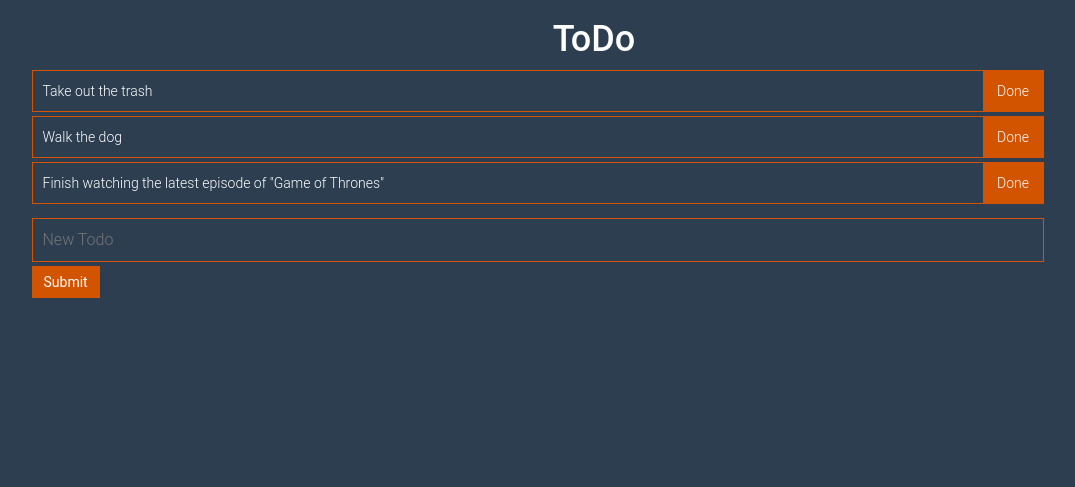
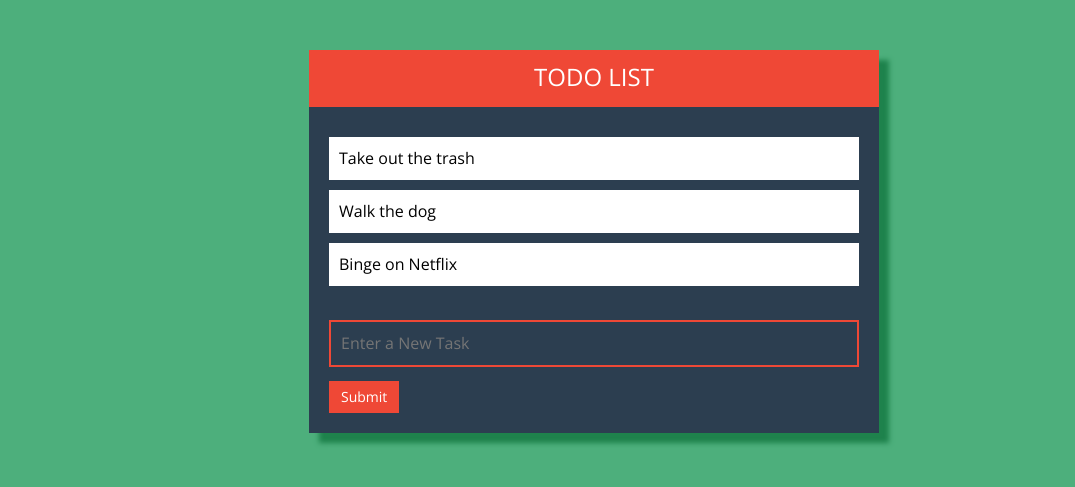
Before and after one commit to impreze/todo-list-angularjs, a plain HTML site: page index.html in a window 1280 px wide. Shown: the whole page, without its empty margins (46-1121 px from the left). Drawn offline with nearby package versions, Linux system fonts and the light colour scheme.

Commit message:
Updating to new styling code and adding screenshot

```diff
--- /dev/null
+++ b/css/style.css
@@ -0,0 +1,85 @@
+body {
+  background-color: #4DAF7C;
+  box-sizing: border-box;
+  font-family: 'Open Sans', sans-serif;
+	font-size: 16px;
+}
+
+.todo-list {
+  background-color: #2C3E50;
+	margin: 50px auto;
+  box-shadow: 10px 10px 5px #1E824C;
+  width: 50%;
+}
+
+@media screen and (max-width: 760px) {
+    .todo-list {
+        width: 100%;
+    }
+}
+
+
+.todo-header {
+	background-color: #EF4836;
+  color: #fff;
+  font-size: 24px;
+  padding: 10px 0 3px 0;
+}
+
+.todo-items {
+  padding: 20px;
+}
+
+.todo-item {
+  background: #fff;
+  color: #000;
+  font-weight: 500;
+  padding: 10px;
+  position: relative;
+  margin: 10px 0;
+  cursor: pointer;
+  transition: all 0.25s ease-in-out;
+}
+
+.todo-item:hover {
+  background: #F2784B;
+  text-decoration: line-through;
+}
+.todo-item:hover::after {
+  font-family: FontAwesome;
+  content: '\f00d';
+  display: inline-block;
+  padding-right: 3px;
+  vertical-align: middle;
+}
+
+.add-todo {
+  padding: 0px 20px 20px 20px;
+}
+.btn-submit {
+  background: #EF4836;
+	border: none;
+  margin-top: 10px;
+	border-radius: 0;
+  transition:all 0.3s ease;
+}
+
+.btn-submit:hover {
+	background: #EF4836;
+	-webkit-transform: rotateZ(-30deg);
+  -ms-transform: rotateZ(-30deg);
+  transform: rotateZ(-30deg);
+}
+
+.txt {
+  background: transparent;
+  width: 100%;
+  outline: none;
+  padding: 10px;
+  margin: 4px 0;
+  border: 2px solid #EF4836;
+  font-size: 16px;
+  position: relative;
+  min-height: 100%;
+  color: #fff;
+}
--- a/index.html
+++ b/index.html
@@ -1,29 +1,50 @@
 <!DOCTYPE html>
+<html >
+  <head>
+    <meta charset="UTF-8">
+    <title>ToDo list wit AngularJS</title>
+
+
+
+    <link rel='stylesheet prefetch' href='https://cdnjs.cloudflare.com/ajax/libs/twitter-bootstrap/3.3.4/css/bootstrap.min.css'>
+<link rel='stylesheet prefetch' href='https://cdnjs.cloudflare.com/ajax/libs/font-awesome/4.4.0/css/font-awesome.min.css'>
+
+        <link rel="stylesheet" href="css/style.css">
+
+
+
+
+  </head>
+
+  <body>
+
     <html>
+
 <head>
-		<link rel="stylesheet" type="text/css" href="https://maxcdn.bootstrapcdn.com/bootstrap/3.3.5/css/bootstrap.min.css">
-		<link rel="stylesheet" type="text/css" href="styles.css">
-		<script type="text/javascript" src="http://cdnjs.cloudflare.com/ajax/libs/jquery/2.1.3/jquery.min.js"></script>
-		<script type="text/javascript" src="https://ajax.googleapis.com/ajax/libs/angularjs/1.3.15/angular.min.js"></script>
-		<script type="text/javascript" src="scripts.js"></script>
+  <link href='https://fonts.googleapis.com/css?family=Open+Sans:400,300,700' rel='stylesheet' type='text/css'>
 </head>
+
 <body>
-		<div class="container-fluid" ng-app="Todo">
+  <div class="container" ng-app="Todo">
     <div class="todo-list" ng-controller="TodoCtrl as todoctrl">
-				<h1 class="text-center">ToDo</h1>
+      <div class="todo-header">
+        <p class="text-center">TODO LIST</p>
+      </div>
+      <div class="todo-items">
+
         <ul class="list-unstyled text-left">
-					<li class="todo-item" ng-repeat="todo in todoctrl.todos track by $index">
+          <li class="todo-item" ng-repeat="todo in todoctrl.todos track by $index" ng-click="todoctrl.done(todo)">
             <span>{{ todo }}</span>
-						<button class="btn-override btn-done" ng-click="todoctrl.done(todo)">Done</button>
           </li>
         </ul>
 
+      </div>
+
       <div class="add-todo">
 
-          <input type="text" class="txt" placeholder="New Todo"
-                 ng-model="todoctrl.newTodo" ng-keyup="todoctrl.add($event)" /><br />
-          <input type="button" class="btn btn-primary btn-submit" value="Submit"
-                 ng-model="todoctrl.newTodo" ng-click="todoctrl.add('submit')" />
+        <input type="text" class="txt" placeholder="Enter a New Task" ng-model="todoctrl.newTodo" ng-keyup="todoctrl.add($event)" />
+        <br />
+        <input type="button" class="btn btn-primary btn-submit rotate" value="Submit" ng-model="todoctrl.newTodo" ng-click="todoctrl.add('submit')" />
       </div>
 
     </div>
@@ -32,4 +53,16 @@
 
 
 </body>
+
 </html>
+    <script src='http://cdnjs.cloudflare.com/ajax/libs/jquery/2.1.3/jquery.min.js'></script>
+<script src='https://cdnjs.cloudflare.com/ajax/libs/twitter-bootstrap/3.3.4/js/bootstrap.min.js'></script>
+<script src='http://cdnjs.cloudflare.com/ajax/libs/angular.js/1.3.14/angular.min.js'></script>
+
+        <script src="js/index.js"></script>
+
+
+
+
+  </body>
+</html>
--- /dev/null
+++ b/js/index.js
@@ -0,0 +1,30 @@
+var app = angular.module('Todo', []);
+
+app.controller('TodoCtrl', function() {
+  this.newTodo = '';
+
+  this.todos = [
+    'Take out the trash',
+    'Walk the dog',
+    'Binge on Netflix'
+  ];
+
+  this.done = function(todo) {
+    var indexOf = this.todos.indexOf(todo);
+    if (indexOf !== -1) {
+      this.todos.splice(indexOf, 1);
+    }
+  };
+
+  this.add = function(e) {
+    if (this.newTodo === "") {
+      alert("Please enter a task before submitting");
+    } else {
+      if (e == 'submit' || e.which === 13) {
+        this.todos.push(this.newTodo);
+        this.newTodo = '';
+      }
+    }
+  };
+
+});
--- a/scripts.js
+++ /dev/null
@@ -1,31 +0,0 @@
-var app = angular.module('Todo', []);
-
-app.controller('TodoCtrl', function() {
-  this.newTodo = '';
-
-  this.todos = [
-    'Take out the trash',
-    'Walk the dog',
-    'Finish watching the latest episode of "Game of Thrones"'
-  ];
-
-  this.done = function(todo) {
-    var indexOf = this.todos.indexOf(todo);
-    if (indexOf !== -1) {
-      this.todos.splice(indexOf, 1);
-    }
-  };
-
-  this.add = function(e) {
-    if (this.newTodo === ""){
-      alert("Please enter a task before submitting");
-    }
-    else {
-      if (e == 'submit' || e.which === 13) {
-        this.todos.push(this.newTodo);
-        this.newTodo = '';
-      }
-    }
-  };
-
-});
--- a/styles.css
+++ /dev/null
@@ -1,75 +0,0 @@
-* {
-  box-sizing: border-box;
-  font-family: 'Roboto', Arial;
-  color: #FFFFFF;
-  font-weight: 300;
-}
-
-body {
-  background-color: #2C3E50;
-}
-
-.todo-list {
-	width: 90%;
-	margin: 20px auto;
-}
-
-
-.todo-item {
-  background: transparent;
-  padding: 10px;
-  margin: 4px 0;
-  border: 1px solid #D35400;
-  width: 90%;
-  position: relative;
-  min-height: 100%;
-  cursor: pointer;
-}
-
-.btn-override {
-	width: 60px;
-  border: none;
-  cursor: pointer;
-  outline: none;
-	position: absolute;
-  right: 0;
-  top: 0;
-  height: 100%;
-  transition: width 0.4s ease-in-out;
-}
-
-.btn-override:hover {
-  width: 90px;
-}
-
-.btn-done {
-	background: #D35400;
-	color: #ffffff;
-}
-
-.btn-submit, .btn-submit {
-	background: #D35400;
-	border: none;
-	border-radius: 0;
-  transition:all 0.3s ease;
-}
-
-.btn-submit:hover {
-	background: #D35400;
-	-webkit-transform: rotateZ(-30deg);
-  -ms-transform: rotateZ(-30deg);
-  transform: rotateZ(-30deg);
-}
-
-.txt {
-  background: transparent;
-  width: 100%;
-  outline: none;
-  padding: 10px;
-  margin: 4px 0;
-  border: 1px solid #D35400;
-  width: 90%;
-  font-size: 16px;
-  position: relative;
-  min-height: 100%;
-}
```
Also changed, not shown: screenshot.png (added), 1 other file. Lines whose indentation alone changed are shown as unchanged.
